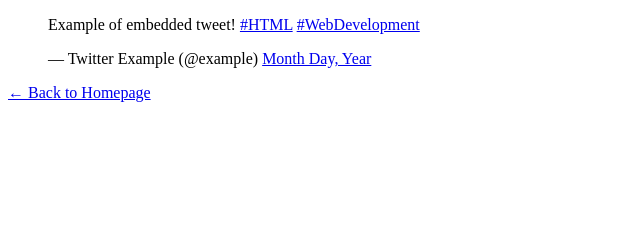
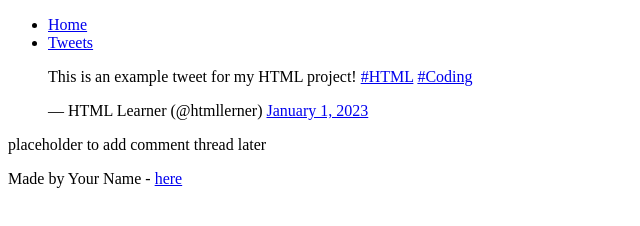
Before and after one commit to Ponyai30/My_First_Portfolio, a plain HTML site: page html_basic/tweets.html in a window 1280 px wide. Shown: the whole page, without its empty margins (0-640 px from the left). Drawn offline with Linux system fonts and the light colour scheme.

Commit message:
modified tweets.html

```diff
--- a/html_basic/tweets.html
+++ b/html_basic/tweets.html
@@ -6,14 +6,32 @@
     <title>My Tweets</title>
 </head>
 <body>
-    <!-- Embedded Tweet -->
-    <blockquote class="twitter-tweet">
-        <p lang="en" dir="ltr">Example of embedded tweet! <a href="https://twitter.com/hashtag/HTML?src=hash&amp;ref_src=twsrc%5Etfw">#HTML</a> <a href="https://twitter.com/hashtag/WebDevelopment?src=hash&amp;ref_src=twsrc%5Etfw">#WebDevelopment</a></p>
-        &mdash; Twitter Example (@example) <a href="https://twitter.com/example/status/123456789?ref_src=twsrc%5Etfw">Month Day, Year</a>
-    </blockquote>
-    <script async src="https://platform.twitter.com/widgets.js" charset="utf-8"></script>
+    <header>
+        <ul>
+            <li><a href="index.html">Home</a></li>
+            <li><a href="tweets.html">Tweets</a></li>
+        </ul>
+    </header>
 
-    <!-- Link back to homepage -->
-    <p><a href="base_index.html">← Back to Homepage</a></p>
+    <main>
+        <article>
+            <blockquote class="twitter-tweet" data-lang="en">
+                <p lang="en" dir="ltr">This is an example tweet for my HTML project!
+                <a href="https://twitter.com/hashtag/HTML?src=hash">#HTML</a>
+                <a href="https://twitter.com/hashtag/Coding?src=hash">#Coding</a></p>
+                &mdash; HTML Learner (@htmllerner)
+                <a href="https://twitter.com/htmllerner/status/1234567890123456789">January 1, 2023</a>
+            </blockquote>
+            <script async src="https://platform.twitter.com/widgets.js" charset="utf-8"></script>
+        </article>
+
+        <aside>
+            <p>placeholder to add comment thread later</p>
+        </aside>
+    </main>
+
+    <footer>
+        <p>Made by Your Name - <a href="https://example.com" target="_blank">here</a></p>
+    </footer>
 </body>
 </html>
```
